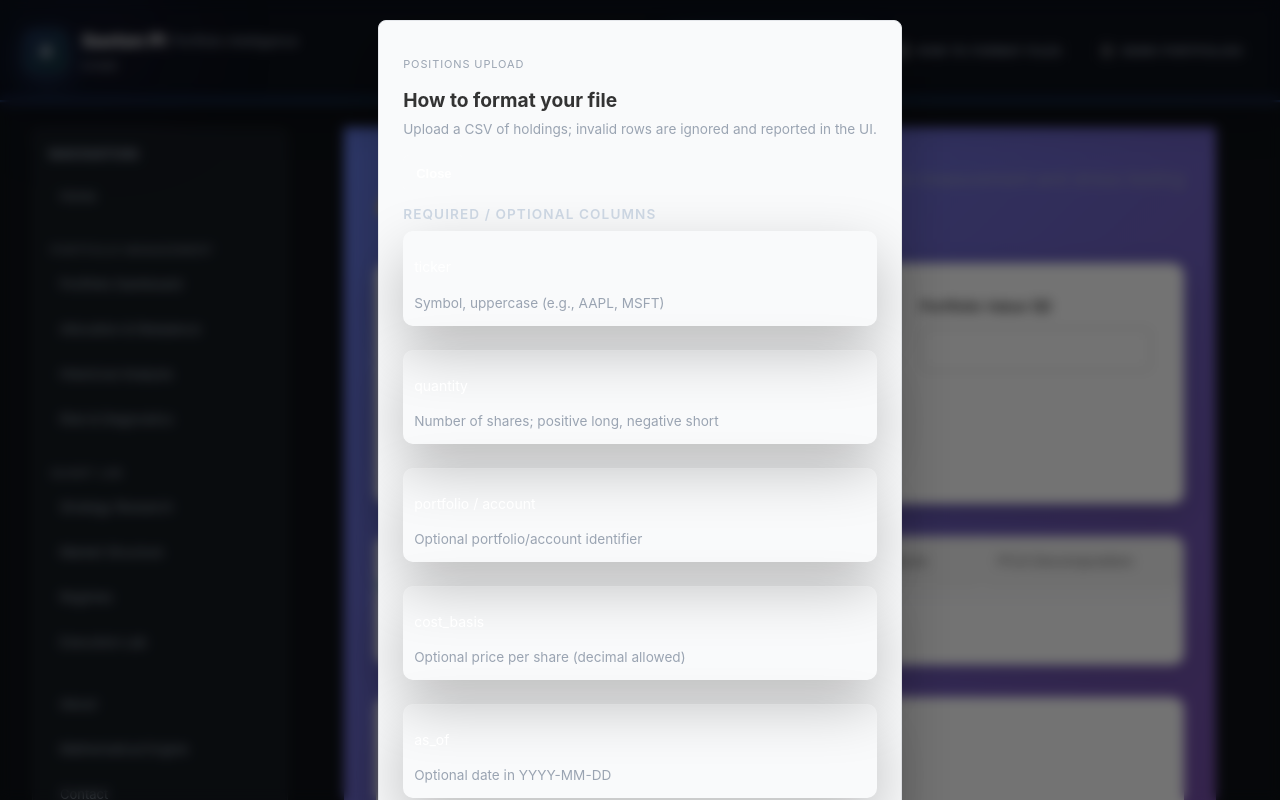
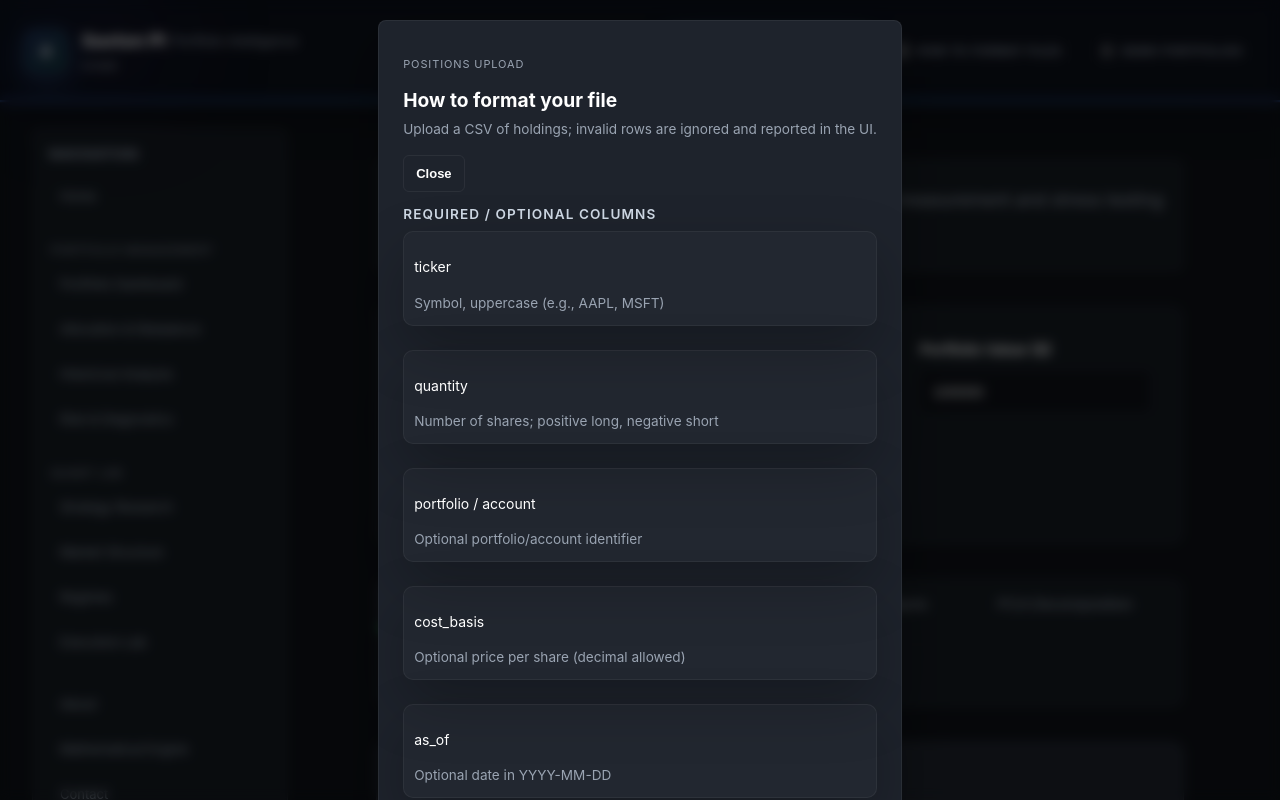
Before and after one commit to DSax1511/portfolio-app, a React (Vite) app in the folder client/: page /phase3/risk-lab in a window 1280 px wide. Both pictures are taken after a click on the button "HOW TO FORMAT FILES". Shown: the top 800 px of the page. Built offline with nearby package versions, Linux system fonts and the light colour scheme.

Commit message:
test fix

```diff
--- a/client/src/App.css
+++ b/client/src/App.css
@@ -4,6 +4,9 @@
   --bg-page: #0e1117;
   --bg-surface: #151b21;
   --bg-surface-elevated: #1e232c;
+  --bg-card: #151b21;
+  --bg-card-light: #1a202c;
+  --bg-card-strong: #0d1117;
   --accent: #4f8cff;
   --accent-soft: #8a5cff;
   --accent-green: #16c784;
@@ -11,16 +14,26 @@
   --text-primary: #ffffff;
   --text-secondary: #9aa4b2;
   --border-subtle: rgba(255, 255, 255, 0.06);
+  --border: rgba(255, 255, 255, 0.08);
+  --primary: #4f8cff;
   --radius-sm: 4px;
   --radius-md: 6px;
   --radius-lg: 8px;
+  --radius: var(--radius-lg);
   --shadow-sm: 0 2px 6px rgba(0, 0, 0, 0.35);
   --shadow-lg: 0 12px 40px rgba(0, 0, 0, 0.55);
+  --shadow: var(--shadow-sm);
   --space-xs: 8px;
   --space-sm: 12px;
   --space-md: 16px;
   --space-lg: 24px;
   --space-xl: 32px;
+  --space-3: 12px;
+  --space-4: 16px;
+  --space-5: 20px;
+  --space-6: 24px;
+  --space-7: 28px;
+  --space-8: 32px;
   --text: var(--text-primary);
   --text-muted: var(--text-secondary);
   --positive: var(--accent-green);
--- a/client/src/pages/LiveTradingPage.css
+++ b/client/src/pages/LiveTradingPage.css
@@ -1,23 +1,27 @@
 .live-trading {
   padding: 2rem;
-  background: linear-gradient(135deg, #11998e 0%, #38ef7d 100%);
+  background: var(--bg-page);
   min-height: 100vh;
 }
 
 .page-header {
   text-align: center;
-  color: white;
+  color: var(--text-primary);
   margin-bottom: 2rem;
 }
 
 .page-header h1 {
   font-size: 2.5rem;
   margin-bottom: 0.5rem;
+  background: linear-gradient(135deg, #11998e 0%, #38ef7d 100%);
+  -webkit-background-clip: text;
+  -webkit-text-fill-color: transparent;
+  background-clip: text;
 }
 
 .page-header p {
   font-size: 1.1rem;
-  opacity: 0.9;
+  color: var(--text-secondary);
 }
 
 .status-bar {
@@ -28,22 +32,23 @@
 }
 
 .status-item {
-  background: white;
+  background: var(--bg-surface);
+  border: 1px solid var(--border-subtle);
   border-radius: 8px;
   padding: 1.5rem;
-  box-shadow: 0 5px 15px rgba(0, 0, 0, 0.1);
+  box-shadow: var(--shadow-sm);
   display: flex;
   flex-direction: column;
 }
 
 .status-item .label {
-  color: #666;
+  color: var(--text-secondary);
   font-size: 0.9rem;
   margin-bottom: 0.5rem;
 }
 
 .status-item .value {
-  color: #11998e;
+  color: #38ef7d;
   font-size: 1.5rem;
   font-weight: 700;
 }
@@ -53,18 +58,19 @@
 }
 
 .status-item .value.negative {
-  color: #ff6b6b;
+  color: var(--accent-red);
 }
 
 .tabs {
   display: flex;
   gap: 0;
-  background: white;
+  background: var(--bg-surface);
   border-radius: 12px 12px 0 0;
   overflow: hidden;
   margin-bottom: 0;
-  box-shadow: 0 5px 15px rgba(0, 0, 0, 0.1);
+  box-shadow: var(--shadow-sm);
   flex-wrap: wrap;
+  border: 1px solid var(--border-subtle);
 }
 
 .tab {
@@ -72,8 +78,8 @@
   min-width: 100px;
   padding: 1rem;
   border: none;
-  background: #f5f5f5;
-  color: #666;
+  background: var(--bg-surface);
+  color: var(--text-secondary);
   cursor: pointer;
   font-weight: 500;
   transition: all 0.3s;
@@ -81,20 +87,23 @@
 }
 
 .tab:hover {
-  background: #efefef;
+  background: var(--bg-surface-elevated);
+  color: var(--text-primary);
 }
 
 .tab.active {
-  background: white;
-  color: #11998e;
-  border-bottom-color: #11998e;
+  background: var(--bg-surface-elevated);
+  color: #38ef7d;
+  border-bottom-color: #38ef7d;
 }
 
 .content {
-  background: white;
+  background: var(--bg-surface);
   border-radius: 0 0 12px 12px;
   padding: 2rem;
-  box-shadow: 0 10px 30px rgba(0, 0, 0, 0.1);
+  box-shadow: var(--shadow-sm);
+  border: 1px solid var(--border-subtle);
+  border-top: none;
 }
 
 .tab-content {
@@ -113,25 +122,26 @@
 }
 
 .error-message {
-  background: #ff6b6b;
-  color: white;
+  background: rgba(246, 70, 93, 0.1);
+  color: var(--accent-red);
   padding: 1rem;
   border-radius: 8px;
   margin-bottom: 1.5rem;
+  border: 1px solid rgba(246, 70, 93, 0.3);
 }
 
 .card {
-  background: #f9fafb;
+  background: var(--bg-surface-elevated);
   border-radius: 8px;
   padding: 1.5rem;
   margin-bottom: 1.5rem;
-  border: 1px solid #e5e7eb;
+  border: 1px solid var(--border-subtle);
 }
 
 .card h3 {
   margin-top: 0;
   margin-bottom: 1.5rem;
-  color: #333;
+  color: var(--text-primary);
   font-size: 1.2rem;
 }
 
--- a/client/src/pages/PortfolioLabPage.css
+++ b/client/src/pages/PortfolioLabPage.css
@@ -1,34 +1,39 @@
 .portfolio-lab {
   padding: 2rem;
-  background: linear-gradient(135deg, #667eea 0%, #764ba2 100%);
+  background: var(--bg-page);
   min-height: 100vh;
 }
 
 .page-header {
   text-align: center;
-  color: white;
+  color: var(--text-primary);
   margin-bottom: 2rem;
 }
 
 .page-header h1 {
   font-size: 2.5rem;
   margin-bottom: 0.5rem;
+  background: linear-gradient(135deg, #667eea 0%, #764ba2 100%);
+  -webkit-background-clip: text;
+  -webkit-text-fill-color: transparent;
+  background-clip: text;
 }
 
 .page-header p {
   font-size: 1.1rem;
-  opacity: 0.9;
+  color: var(--text-secondary);
 }
 
 .control-panel {
-  background: white;
+  background: var(--bg-surface);
+  border: 1px solid var(--border-subtle);
   border-radius: 12px;
   padding: 2rem;
   margin-bottom: 2rem;
   display: grid;
   grid-template-columns: repeat(auto-fit, minmax(200px, 1fr));
   gap: 1.5rem;
-  box-shadow: 0 10px 30px rgba(0, 0, 0, 0.2);
+  box-shadow: var(--shadow-sm);
 }
 
 .control-group {
@@ -39,7 +44,7 @@
 
 .control-group label {
   font-weight: 600;
-  color: #333;
+  color: var(--text-primary);
   font-size: 0.95rem;
 }
 
@@ -47,10 +52,12 @@
 .control-group input[type="number"],
 .control-group select {
   padding: 0.75rem;
-  border: 2px solid #e0e0e0;
+  border: 1px solid var(--border-subtle);
+  background: var(--bg-page);
   border-radius: 6px;
   font-size: 0.95rem;
   transition: border-color 0.3s;
+  color: var(--text-primary);
 }
 
 .control-group input[type="text"]:focus,
@@ -74,7 +81,7 @@
 
 .control-group .tooltip {
   font-size: 0.85rem;
-  color: #666;
+  color: var(--text-secondary);
   font-style: italic;
 }
 
@@ -101,30 +108,32 @@
 }
 
 .error-message {
-  background: #ff6b6b;
-  color: white;
+  background: rgba(246, 70, 93, 0.1);
+  color: var(--accent-red);
   padding: 1rem;
   border-radius: 8px;
   margin-bottom: 1.5rem;
   font-weight: 500;
+  border: 1px solid rgba(246, 70, 93, 0.3);
 }
 
 .tabs {
   display: flex;
   gap: 0;
-  background: white;
+  background: var(--bg-surface);
   border-radius: 12px 12px 0 0;
   overflow: hidden;
   margin-bottom: 0;
-  box-shadow: 0 5px 15px rgba(0, 0, 0, 0.1);
+  box-shadow: var(--shadow-sm);
+  border: 1px solid var(--border-subtle);
 }
 
 .tab {
   flex: 1;
   padding: 1rem;
   border: none;
-  background: #f5f5f5;
-  color: #666;
+  background: var(--bg-surface);
+  color: var(--text-secondary);
   cursor: pointer;
   font-weight: 500;
   transition: all 0.3s;
@@ -132,20 +141,23 @@
 }
 
 .tab:hover {
-  background: #efefef;
+  background: var(--bg-surface-elevated);
+  color: var(--text-primary);
 }
 
 .tab.active {
-  background: white;
+  background: var(--bg-surface-elevated);
   color: #667eea;
   border-bottom-color: #667eea;
 }
 
 .content {
-  background: white;
+  background: var(--bg-surface);
   border-radius: 0 0 12px 12px;
   padding: 2rem;
-  box-shadow: 0 10px 30px rgba(0, 0, 0, 0.1);
+  box-shadow: var(--shadow-sm);
+  border: 1px solid var(--border-subtle);
+  border-top: none;
 }
 
 .tab-content {
@@ -164,17 +176,17 @@
 }
 
 .card {
-  background: #f9fafb;
+  background: var(--bg-surface-elevated);
   border-radius: 8px;
   padding: 1.5rem;
   margin-bottom: 1.5rem;
-  border: 1px solid #e5e7eb;
+  border: 1px solid var(--border-subtle);
 }
 
 .card h3 {
   margin-top: 0;
   margin-bottom: 1.5rem;
-  color: #333;
+  color: var(--text-primary);
   font-size: 1.2rem;
 }
 
@@ -194,7 +206,7 @@
 .metric {
   display: flex;
   flex-direction: column;
-  background: white;
+  background: var(--bg-surface-elevated);
   padding: 1rem;
   border-radius: 6px;
   border-left: 4px solid #667eea;
@@ -202,18 +214,18 @@
 
 .metric .label {
   font-size: 0.85rem;
-  color: #666;
+  color: var(--text-secondary);
   margin-bottom: 0.5rem;
 }
 
 .metric .value {
   font-size: 1.5rem;
   font-weight: 700;
-  color: #333;
+  color: var(--text-primary);
 }
 
 .metric .value.negative {
-  color: #ff6b6b;
+  color: var(--accent-red);
 }
 
 .details-grid {
@@ -224,21 +236,21 @@
 }
 
 .detail-item {
-  background: white;
+  background: var(--bg-surface-elevated);
   padding: 1rem;
   border-radius: 6px;
   border-left: 3px solid #764ba2;
 }
 
 .detail-item strong {
-  color: #333;
+  color: var(--text-primary);
   display: block;
   margin-bottom: 0.5rem;
 }
 
 .detail-item p {
   margin: 0;
-  color: #666;
+  color: var(--text-secondary);
   font-size: 0.95rem;
 }
 
@@ -252,8 +264,8 @@
   display: flex;
   justify-content: space-between;
   padding: 1rem;
-  border-bottom: 1px solid #e5e7eb;
-  background: white;
+  border-bottom: 1px solid var(--border-subtle);
+  background: var(--bg-surface-elevated);
 }
 
 .metrics-list li:last-child {
@@ -261,7 +273,7 @@
 }
 
 .metrics-list span:first-child {
-  color: #666;
+  color: var(--text-secondary);
   font-weight: 500;
 }
 
@@ -278,31 +290,31 @@
 
 .insights-list li {
   padding: 1rem;
-  background: white;
+  background: var(--bg-surface-elevated);
   margin-bottom: 0.5rem;
   border-radius: 6px;
-  border-left: 3px solid #82ca9d;
-  color: #333;
+  border-left: 3px solid var(--accent-green);
+  color: var(--text-primary);
 }
 
 .description {
-  color: #666;
+  color: var(--text-secondary);
   font-size: 0.95rem;
   margin-top: 1rem;
   padding-top: 1rem;
-  border-top: 1px solid #e5e7eb;
+  border-top: 1px solid var(--border-subtle);
 }
 
 .empty-state {
   text-align: center;
   padding: 3rem;
-  color: #999;
+  color: var(--text-secondary);
   font-size: 1.1rem;
 }
 
 .no-data {
   text-align: center;
-  color: #999;
+  color: var(--text-secondary);
   padding: 2rem;
 }
 
--- a/client/src/pages/RiskLabPage.css
+++ b/client/src/pages/RiskLabPage.css
@@ -1,34 +1,39 @@
 .risk-lab {
   padding: 2rem;
-  background: linear-gradient(135deg, #667eea 0%, #764ba2 100%);
+  background: var(--bg-page);
   min-height: 100vh;
 }
 
 .page-header {
   text-align: center;
-  color: white;
+  color: var(--text-primary);
   margin-bottom: 2rem;
 }
 
 .page-header h1 {
   font-size: 2.5rem;
   margin-bottom: 0.5rem;
+  background: linear-gradient(135deg, #667eea 0%, #764ba2 100%);
+  -webkit-background-clip: text;
+  -webkit-text-fill-color: transparent;
+  background-clip: text;
 }
 
 .page-header p {
   font-size: 1.1rem;
-  opacity: 0.9;
+  color: var(--text-secondary);
 }
 
 .control-panel {
-  background: white;
+  background: var(--bg-surface);
+  border: 1px solid var(--border-subtle);
   border-radius: 12px;
   padding: 2rem;
   margin-bottom: 2rem;
   display: grid;
   grid-template-columns: repeat(auto-fit, minmax(180px, 1fr));
   gap: 1.5rem;
-  box-shadow: 0 10px 30px rgba(0, 0, 0, 0.2);
+  box-shadow: var(--shadow-sm);
 }
 
 .control-group {
@@ -39,16 +44,18 @@
 
 .control-group label {
   font-weight: 600;
-  color: #333;
+  color: var(--text-primary);
   font-size: 0.95rem;
 }
 
 .control-group input,
 .control-group select {
   padding: 0.75rem;
-  border: 2px solid #e0e0e0;
+  border: 1px solid var(--border-subtle);
+  background: var(--bg-page);
   border-radius: 6px;
   font-size: 0.95rem;
+  color: var(--text-primary);
 }
 
 .control-group input:focus,
@@ -86,22 +93,24 @@
 }
 
 .error-message {
-  background: #ff6b6b;
-  color: white;
+  background: rgba(246, 70, 93, 0.1);
+  color: var(--accent-red);
   padding: 1rem;
   border-radius: 8px;
   margin-bottom: 1.5rem;
+  border: 1px solid rgba(246, 70, 93, 0.3);
 }
 
 .tabs {
   display: flex;
   gap: 0;
-  background: white;
+  background: var(--bg-surface);
   border-radius: 12px 12px 0 0;
   overflow: hidden;
   margin-bottom: 0;
-  box-shadow: 0 5px 15px rgba(0, 0, 0, 0.1);
+  box-shadow: var(--shadow-sm);
   flex-wrap: wrap;
+  border: 1px solid var(--border-subtle);
 }
 
 .tab {
@@ -109,8 +118,8 @@
   min-width: 120px;
   padding: 1rem;
   border: none;
-  background: #f5f5f5;
-  color: #666;
+  background: var(--bg-surface);
+  color: var(--text-secondary);
   cursor: pointer;
   font-weight: 500;
   transition: all 0.3s;
@@ -118,20 +127,23 @@
 }
 
 .tab:hover {
-  background: #efefef;
+  background: var(--bg-surface-elevated);
+  color: var(--text-primary);
 }
 
 .tab.active {
-  background: white;
+  background: var(--bg-surface-elevated);
   color: #667eea;
   border-bottom-color: #667eea;
 }
 
 .content {
-  background: white;
+  background: var(--bg-surface);
   border-radius: 0 0 12px 12px;
   padding: 2rem;
-  box-shadow: 0 10px 30px rgba(0, 0, 0, 0.1);
+  box-shadow: var(--shadow-sm);
+  border: 1px solid var(--border-subtle);
+  border-top: none;
 }
 
 .tab-content {
@@ -150,17 +162,17 @@
 }
 
 .card {
-  background: #f9fafb;
+  background: var(--bg-surface-elevated);
   border-radius: 8px;
   padding: 1.5rem;
   margin-bottom: 1.5rem;
-  border: 1px solid #e5e7eb;
+  border: 1px solid var(--border-subtle);
 }
 
 .card h3 {
   margin-top: 0;
   margin-bottom: 1.5rem;
-  color: #333;
+  color: var(--text-primary);
   font-size: 1.2rem;
 }
 
@@ -180,7 +192,7 @@
 .metric {
   display: flex;
   flex-direction: column;
-  background: white;
+  background: var(--bg-surface-elevated);
   padding: 1rem;
   border-radius: 6px;
   border-left: 4px solid #667eea;
@@ -188,7 +200,7 @@
 
 .metric .label {
   font-size: 0.85rem;
-  color: #666;
+  color: var(--text-secondary);
   margin-bottom: 0.5rem;
 }
 
@@ -208,8 +220,8 @@
   display: flex;
   justify-content: space-between;
   padding: 1rem;
-  border-bottom: 1px solid #e5e7eb;
-  background: white;
+  border-bottom: 1px solid var(--border-subtle);
+  background: var(--bg-surface-elevated);
 }
 
 .metrics-list li:last-child {
@@ -217,7 +229,7 @@
 }
 
 .metrics-list span:first-child {
-  color: #666;
+  color: var(--text-secondary);
   font-weight: 500;
 }
 
@@ -227,14 +239,14 @@
 }
 
 .metrics-list .negative {
-  color: #ff6b6b;
+  color: var(--accent-red);
 }
 
 .note {
   margin-top: 1rem;
   padding-top: 1rem;
-  border-top: 1px solid #e5e7eb;
-  color: #666;
+  border-top: 1px solid var(--border-subtle);
+  color: var(--text-secondary);
   font-size: 0.95rem;
   font-style: italic;
 }
@@ -246,7 +258,7 @@
 }
 
 .scenario-table thead {
-  background: white;
+  background: var(--bg-surface-elevated);
   border-bottom: 2px solid #667eea;
 }
 
@@ -254,13 +266,13 @@
   padding: 1rem;
   text-align: left;
   font-weight: 600;
-  color: #333;
+  color: var(--text-primary);
 }
 
 .scenario-table td {
   padding: 1rem;
-  border-bottom: 1px solid #e5e7eb;
-  color: #666;
+  border-bottom: 1px solid var(--border-subtle);
+  color: var(--text-secondary);
 }
 
 .scenario-table tbody tr:last-child td {
@@ -268,7 +280,7 @@
 }
 
 .scenario-table .negative {
-  color: #ff6b6b;
+  color: var(--accent-red);
   font-weight: 600;
 }
 
@@ -287,12 +299,12 @@
 .bar-label {
   min-width: 40px;
   font-weight: 600;
-  color: #333;
+  color: var(--text-primary);
 }
 
 .bar-container {
   flex: 1;
-  background: #e5e7eb;
+  background: var(--border-subtle);
   height: 24px;
   border-radius: 4px;
   overflow: hidden;
@@ -314,16 +326,17 @@
 .empty-state {
   text-align: center;
   padding: 3rem;
-  background: white;
+  background: var(--bg-surface-elevated);
   border-radius: 12px;
-  color: #999;
+  color: var(--text-secondary);
   font-size: 1.1rem;
   margin-top: 2rem;
+  border: 1px solid var(--border-subtle);
 }
 
 .no-data {
   text-align: center;
-  color: #999;
+  color: var(--text-secondary);
   padding: 2rem;
 }
 
```
